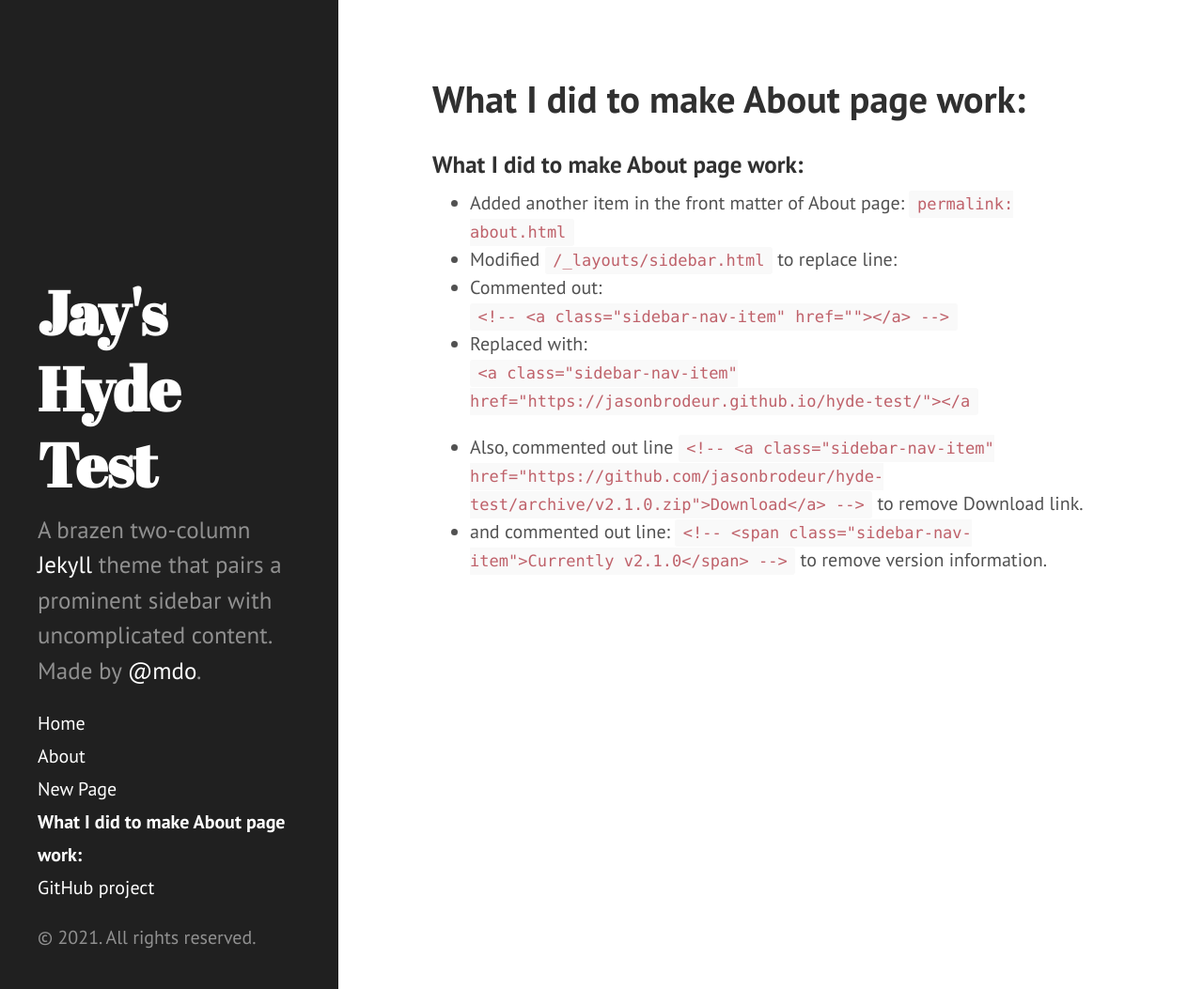
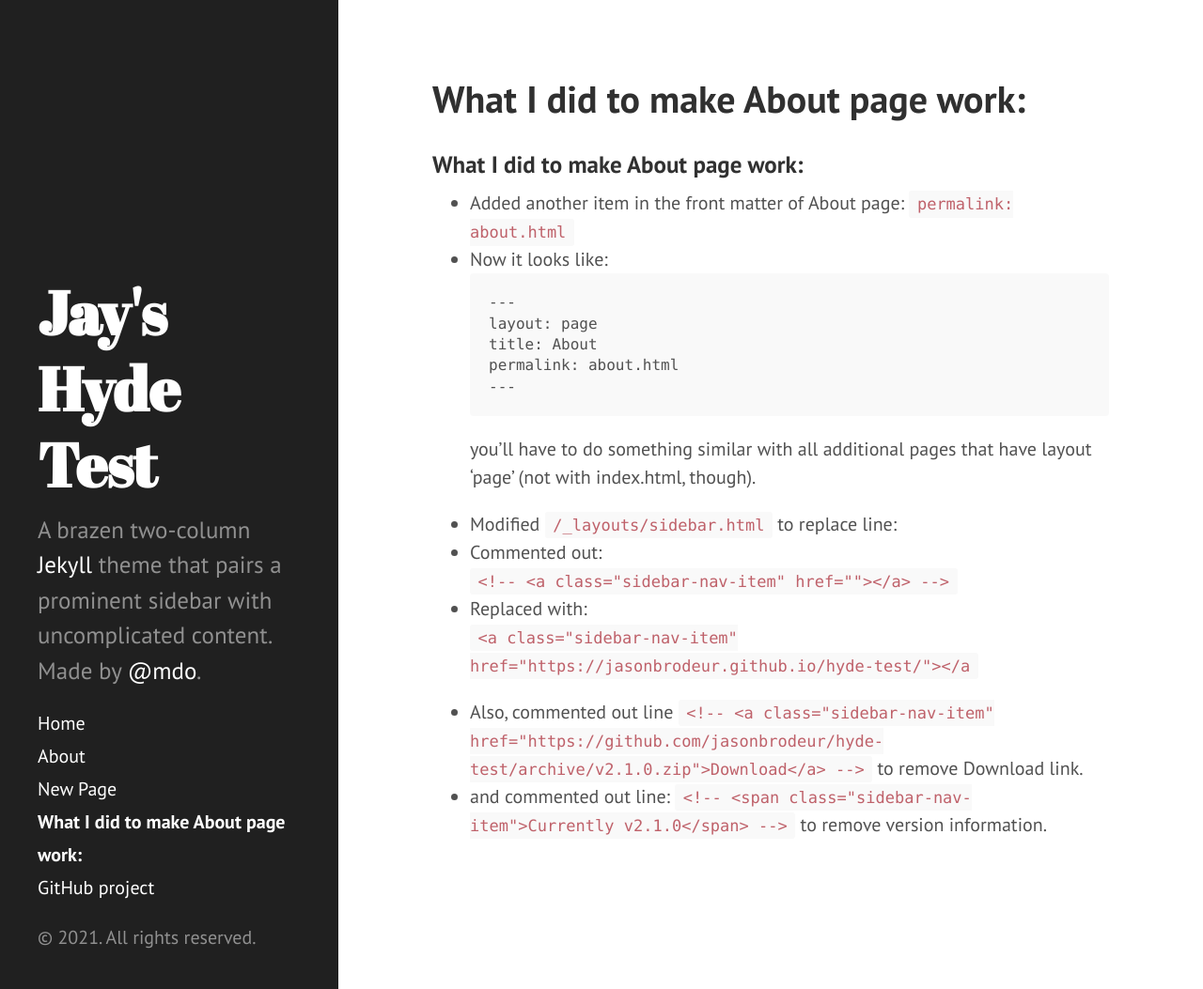
Before and after one commit to jasonbrodeur/hyde-test, a Jekyll site: the page built from notes.md, in a window 1280 px wide and 1053 px high. Shown: the whole window at 94% size. Built offline with Jekyll 4.4.1, drawn with Linux system fonts in a browser that asks for light colours; our own code applies the rules of GitHub Pages for plain Markdown files.

Commit message:
Update notes.md

````diff
--- a/notes.md
+++ b/notes.md
@@ -1,6 +1,16 @@
 
 ### What I did to make About page work:
 - Added another item in the front matter of About page: ```permalink: about.html```
+- Now it looks like:
+```
+---
+layout: page
+title: About
+permalink: about.html
+---
+```
+you'll have to do something similar with all additional pages that have layout 'page' (not with index.html, though).
+
 - Modified ```/_layouts/sidebar.html``` to replace line:
 - Commented out:
 ```<!-- <a class="sidebar-nav-item{% if page.url == node.url %} active{% endif %}" href="{{ node.url }}">{{ node.title }}</a> -->```
````
